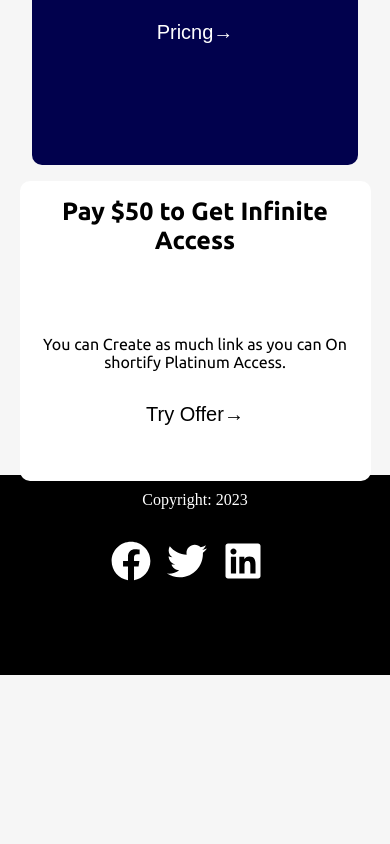
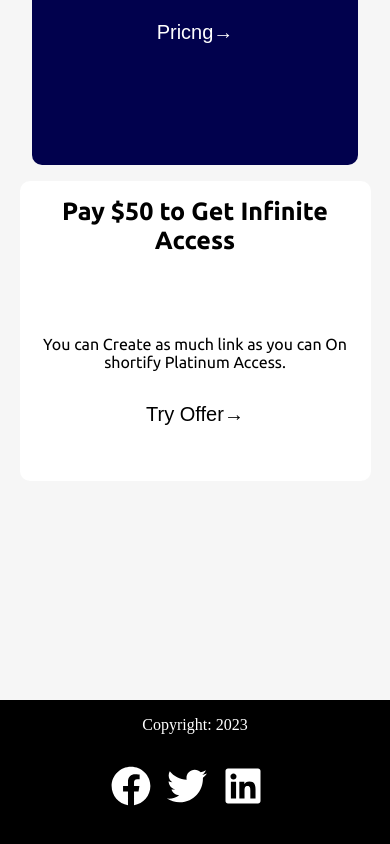
Before and after one commit to OnonobiFavour/shortify, a React (Vite) app: page / in a window 390 px wide. Shown: the part 2799-3643 px from the top of the page. Before the commit the page ends 3474 px from the top, so only its background shows below. Built offline with nearby package versions, Linux system fonts and the light colour scheme; no server answers.

Commit message:
footer.css

```diff
--- a/src/components/Footer.css
+++ b/src/components/Footer.css
@@ -14,3 +14,8 @@
     justify-content: center;
     padding: 2rem;
 }
+@media(max-width: 780px){
+    .footer{
+        margin-top: 70%;
+    }
+}
```
